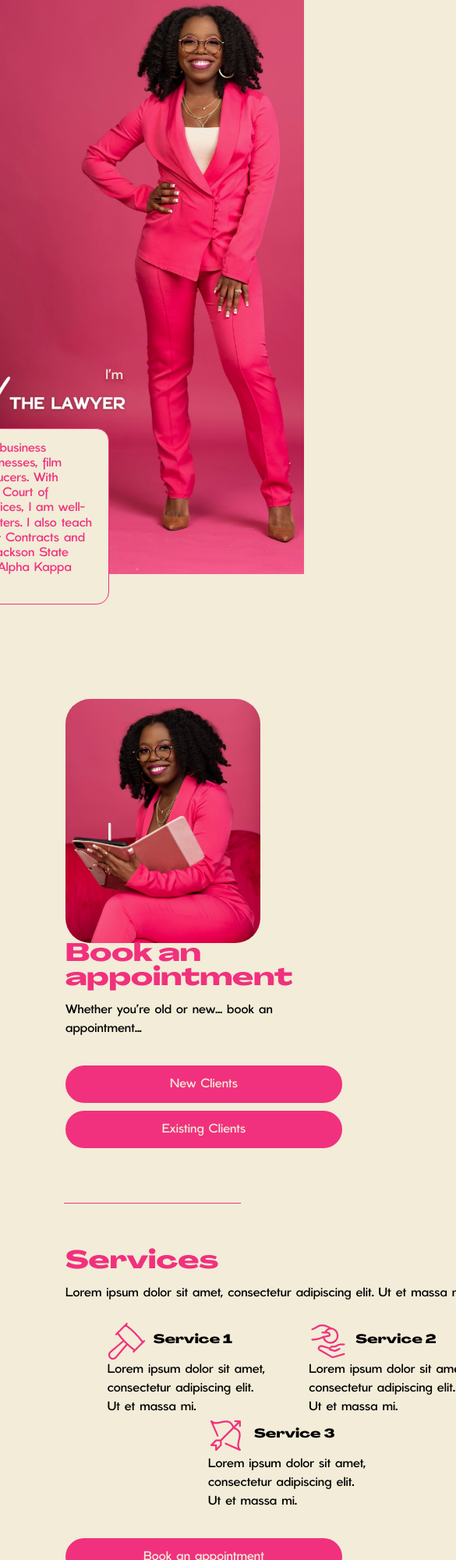
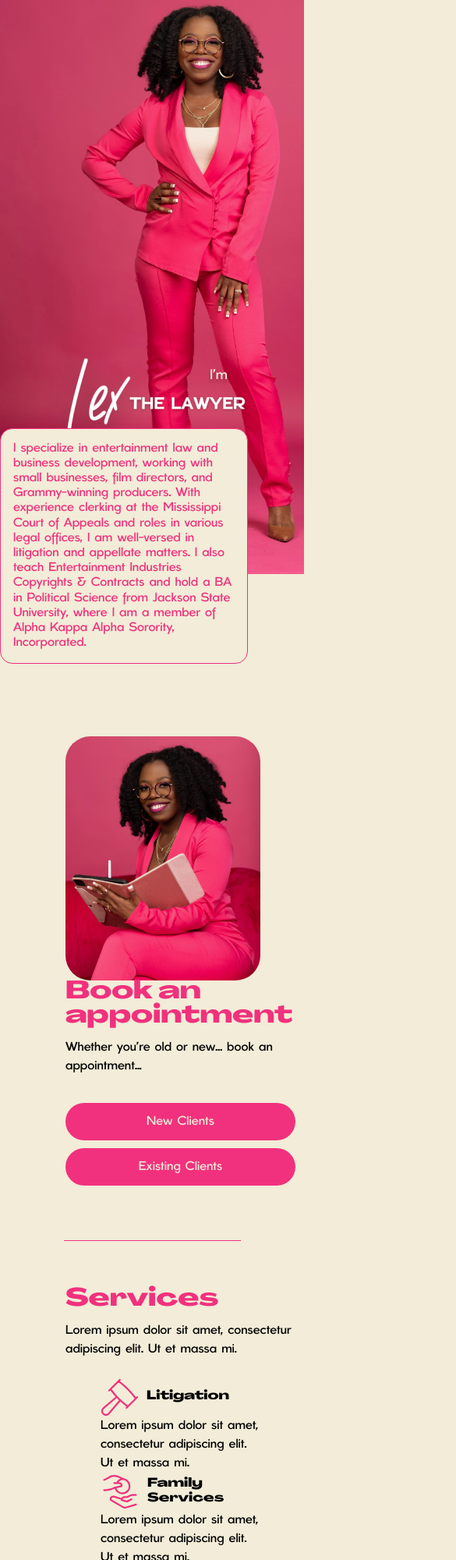
Before and after one commit to atariusarmstrong/lexthelawyer, a plain HTML site: page lexthelawyer.html in a window 390 px wide. Shown: the top 2000 px of the page at 78% size, 585 px wide, since content can reach past the window. Drawn offline with nearby package versions, Linux system fonts and the light colour scheme.

Commit message:
mobile updates

```diff
--- a/lexthelawyer.html
+++ b/lexthelawyer.html
@@ -105,6 +105,13 @@
             width: auto;
             position: relative;
         }
+        /* @media only screen and (max-width: 600px) {
+            .hero-image {
+                height: auto;
+                position: fixed;
+                background-position: 0;
+            }
+        } */
         .i-am {
             font-size: 18px;
             color:#F2ECD8;
@@ -167,7 +174,7 @@
         .services {
             flex-direction: column;
             gap: 25px;
-            width: 715px;
+            width: fit-content;
             margin: auto;
         }
         .appointment-content {
@@ -213,6 +220,38 @@
             flex-direction: row;
             align-items: center;
             gap: 10px;
+        }
+
+        @media only screen and (max-width: 600px) {
+            body {
+                width: 100vw;
+                position: absolute;
+            }
+
+            .i-am {
+                right: 98px
+            }
+            .hero-logo {
+                right: unset;
+                display: grid;
+                width: 100%;
+            }
+            .hero-logo img {
+                margin: 0 auto;
+            }
+            .hero-text {
+                right: unset;
+                width: 318px;
+            }
+            .inner-content {
+                margin-top: 168px;
+            }
+            .link {
+                width: 295px;
+            }
+            /* .services {
+                width: fit-content;
+            } */
         }
 
     </style>
@@ -267,7 +306,7 @@
                     <div class="service-block">
                         <div class="service-title">
                             <img src="/assets/hammer-icon.svg" alt="hammer icon" />
-                            <h3>Service 1</h3>
+                            <h3>Litigation</h3>
                         </div>
 
                         <p>Lorem ipsum dolor sit amet, consectetur adipiscing elit. Ut et massa mi.</p>
@@ -275,7 +314,7 @@
                     <div class="service-block">
                         <div class="service-title">
                             <img src="/assets/alms-icon.svg" alt="alms" />
-                            <h3>Service 2</h3>
+                            <h3>Family Services</h3>
                         </div>
                         <p>Lorem ipsum dolor sit amet, consectetur adipiscing elit. Ut et massa mi.</p>
                     </div>
@@ -292,7 +331,7 @@
             </div>
         </div>
 
-
+    </div>
     <footer class="footer">
         <!-- <div class="footer-links"> -->
             <a>601-987-9180</a> -
@@ -300,7 +339,6 @@
             <a href="https://frascognalaw.com">frascognalaw.com</a>
         <!-- </div> -->
     </footer>
-    </div>
     <script src="https://cdn.jsdelivr.net/npm/bootstrap@5.3.3/dist/js/bootstrap.bundle.min.js" integrity="sha384-YvpcrYf0tY3lHB60NNkmXc5s9fDVZLESaAA55NDzOxhy9GkcIdslK1eN7N6jIeHz" crossorigin="anonymous"></script>
 </body>
 </html>
```
Lines whose indentation alone changed are shown as unchanged.
